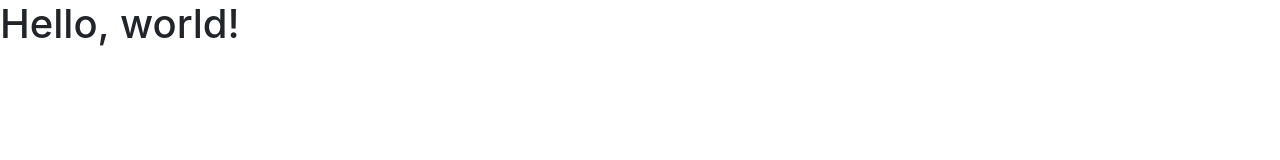
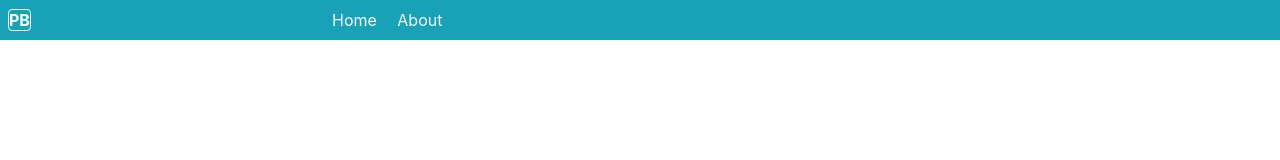
Before and after one commit to coolpank/test-calculator, a plain HTML site: page index.html in a window 1280 px wide. Drawn offline with nearby package versions, Linux system fonts and the light colour scheme.

Commit message:
header added

```diff
--- a/index.html
+++ b/index.html
@@ -8,13 +8,22 @@
     <!-- Bootstrap CSS -->
     <link rel="stylesheet" href="https://cdn.jsdelivr.net/npm/bootstrap@4.6.2/dist/css/bootstrap.min.css" integrity="sha384-xOolHFLEh07PJGoPkLv1IbcEPTNtaed2xpHsD9ESMhqIYd0nLMwNLD69Npy4HI+N" crossorigin="anonymous">
 
-    <title>Hello, world!</title>
+    <title>Calculator!</title>
   </head>
   <body>
-    <h1>Hello, world!</h1>
+    <div class="d-flex justify-content-between p-2 bg-info">
+        <div class="logo w-25">
+            <span class="text-light border border-light rounded"><strong>PB</strong></span>
+        </div>
+        <div class="links w-75">
+            <a href="#" class="text-light mx-2">Home</a>
+            <a href="#" class="text-light mx-2">About</a>
+        </div>
+    </div>
+
 
     <!-- Optional JavaScript; choose one of the two! -->
-
+    <script src="js/app.js"></script>
     <!-- Option 1: jQuery and Bootstrap Bundle (includes Popper) -->
     <script src="https://cdn.jsdelivr.net/npm/jquery@3.5.1/dist/jquery.slim.min.js" integrity="sha384-DfXdz2htPH0lsSSs5nCTpuj/zy4C+OGpamoFVy38MVBnE+IbbVYUew+OrCXaRkfj" crossorigin="anonymous"></script>
     <script src="https://cdn.jsdelivr.net/npm/bootstrap@4.6.2/dist/js/bootstrap.bundle.min.js" integrity="sha384-Fy6S3B9q64WdZWQUiU+q4/2Lc9npb8tCaSX9FK7E8HnRr0Jz8D6OP9dO5Vg3Q9ct" crossorigin="anonymous"></script>
--- a/js/app.js
+++ b/js/app.js
@@ -0,0 +1 @@
+console.log('Hello')
```
